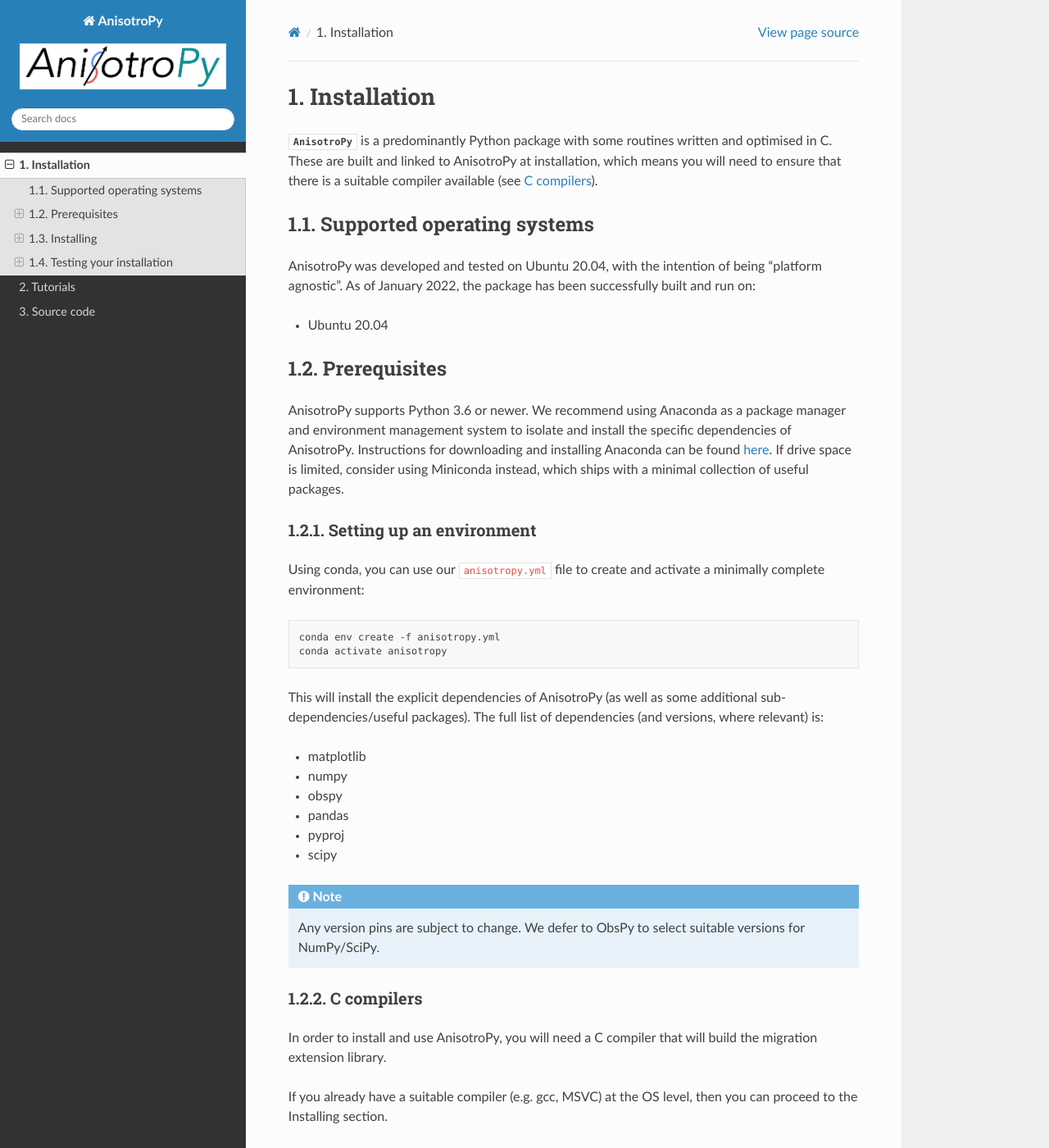
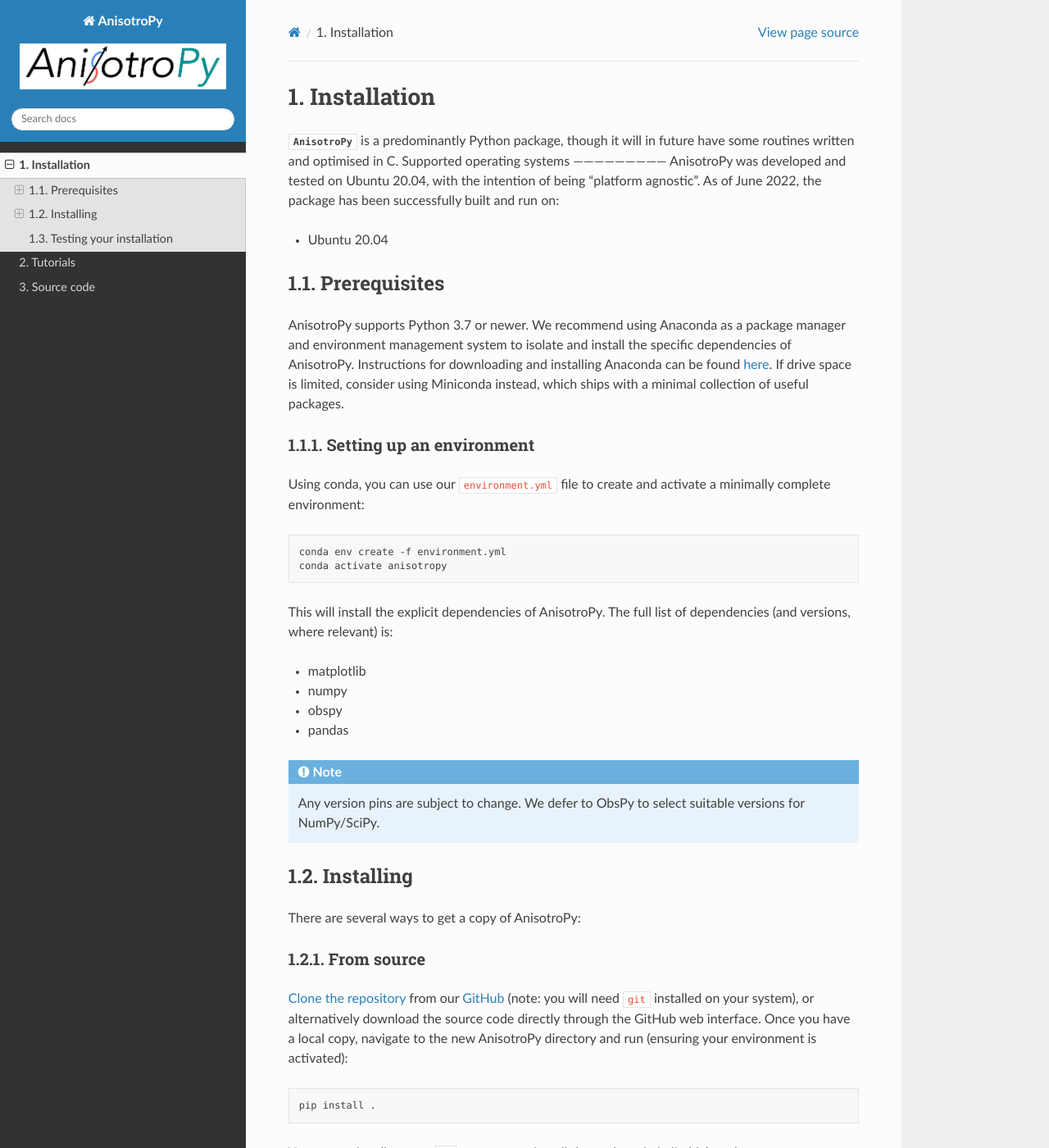
Before and after one commit to hemmelig/AnisotroPy, a Sphinx documentation site: the page built from docs/installation.rst, in a window 1280 px wide and 1400 px high. Shown: the whole window at 82% size. Built offline with Sphinx 7.4.7 and the Read the Docs theme 2.0.0, drawn with Linux system fonts in a browser that asks for light colours; pages that are not in the unit, such as notebooks, are missing from menus; some of the changed text lies outside the part shown.

Commit message:
:bookmark_tabs: Adjust installation instructions
Adjust installation instructions to remove a lot of the mess hanging
over from using the QM docs as a template. Update the testing
instructions.

```diff
--- a/docs/installation.rst
+++ b/docs/installation.rst
@@ -1,84 +1,33 @@
 Installation
 ============
-:mod:`AnisotroPy` is a predominantly Python package with some routines written and optimised in C. These are built and linked to AnisotroPy at installation, which means you will need to ensure that there is a suitable compiler available (see :ref:`C compilers`).
-
+:mod:`AnisotroPy` is a predominantly Python package, though it will in future have some routines written and optimised in C.
 Supported operating systems
 ---------------------------
-AnisotroPy was developed and tested on Ubuntu 20.04, with the intention of being "platform agnostic". As of January 2022, the package has been successfully built and run on:
+AnisotroPy was developed and tested on Ubuntu 20.04, with the intention of being "platform agnostic". As of June 2022, the package has been successfully built and run on:
 
 - Ubuntu 20.04
 
 Prerequisites
 -------------
-AnisotroPy supports Python 3.6 or newer. We recommend using Anaconda as a package manager and environment management system to isolate and install the specific dependencies of AnisotroPy. Instructions for downloading and installing Anaconda can be found `here <https://docs.anaconda.com/anaconda/install/>`_. If drive space is limited, consider using Miniconda instead, which ships with a minimal collection of useful packages.
+AnisotroPy supports Python 3.7 or newer. We recommend using Anaconda as a package manager and environment management system to isolate and install the specific dependencies of AnisotroPy. Instructions for downloading and installing Anaconda can be found `here <https://docs.anaconda.com/anaconda/install/>`_. If drive space is limited, consider using Miniconda instead, which ships with a minimal collection of useful packages.
 
 Setting up an environment
 *************************
-Using conda, you can use our ``anisotropy.yml`` file to create and activate a minimally complete environment:
+Using conda, you can use our ``environment.yml`` file to create and activate a minimally complete environment:
 
 .. code-block:: bash
 
-    conda env create -f anisotropy.yml
+    conda env create -f environment.yml
     conda activate anisotropy
 
-This will install the explicit dependencies of AnisotroPy (as well as some additional sub-dependencies/useful packages). The full list of dependencies (and versions, where relevant) is:
+This will install the explicit dependencies of AnisotroPy. The full list of dependencies (and versions, where relevant) is:
 
 - matplotlib
 - numpy
 - obspy
 - pandas
-- pyproj
-- scipy
 
 .. note:: Any version pins are subject to change. We defer to ObsPy to select suitable versions for NumPy/SciPy.
-
-C compilers
-***********
-In order to install and use AnisotroPy, you will need a C compiler that will build the migration extension library.
-
-If you already have a suitable compiler (e.g. gcc, MSVC) at the OS level, then you can proceed to the Installing section.
-
-If you do not, or to be sure, we recommend installing a compiler using conda. Instructions for doing this on :ref:`Linux` and :ref:`macOS` operating systems are given below.
-
-Linux
-#####
-We recommend installing the GNU compiler collection (GCC, which previously stood for the GNU C Compiler) `through conda <https://docs.conda.io/projects/conda-build/en/latest/resources/compiler-tools.html>`_.
-
-.. code-block:: bash
-
-    conda install gcc_linux-64
-
-It is generally useful to install compilers at the OS level, including a C++ compiler (e.g. gxx), which is required to build the scikit-fmm package.
-
-Once installed, you can proceed with the AnisotroPy :ref:`installation <Installing>`.
-
-macOS
-#####
-As with Linux, we recommend installing GCC through conda.
-
-.. code-block:: bash
-
-    conda install gcc
-
-.. note:: We have not yet tested compiling and/or running AnisotroPy against the Clang compiler.
-
-Alternatively, installation of compilers at an OS level can be done using ``Homebrew``, `a package manager for macOS <https://brew.sh/>`_. It is then as simple as:
-
-.. code-block:: bash
-
-    brew install gcc
-
-.. note:: To install gcc-9, replace ``gcc`` with ``gcc@9``
-
-Once installed, you can proceed with the AnisotroPy :ref:`installation <Installing>`.
-
-Windows
-#######
-Compilation and linking of the C extensions has been successful using the Microsoft Visual C++ (MSVC) build tools. We strongly recommend that you download and install these tools in order to use AnisotroPy. You can either install Visual Studio in its entirety, or just the Build Tools - `available here <https://visualstudio.microsoft.com/downloads/>`_. You will need to restart your computer once the installation process has completed. We recommend using the anaconda command line interface (unix shell-like) to install AnisotroPy over command prompt.
-
-.. warning:: AnisotroPy has been tested and validated on Windows, but there may yet remain some unknown issues. If you encounter an issue (and/or resolve it), please let us know!
-
-Once installed, you can proceed with the AnisotroPy :ref:`installation <Installing>`.
 
 Installing
 ----------
@@ -119,23 +68,10 @@
 
 Testing your installation
 -------------------------
-In order to test your installation, you will need to have cloned the GitHub repository. This will ensure you have all of the required benchmarked data (which is not included in pip/conda installs).
-
-Iceland icequake test
-*********************
-Navigate to ``AnisotroPy/examples/.`` and run the example scripts in the following order:
+Navigate to ``AnisotroPy/tests/.`` and run:
 
 .. code-block:: bash
 
-    python iceland_lut.py
-    python iceland_detect.py
-    python iceland_trigger.py
-    python iceland_locate.py
+    test_materials.py
 
-Once these have all run successfully, navigate to ``AnisotroPy/tests`` and run:
-
-.. code-block:: bash
-
-    python test_benchmarks.py
-
-This should execute with no failed tests.
+This should execute with no failed tests. More tests are on the way!
--- a/docs/tutorials.rst
+++ b/docs/tutorials.rst
@@ -6,4 +6,5 @@
 .. toctree::
    :maxdepth: 1
 
-   tutorials/hudson
+   tutorials/material_class
+   tutorials/material_mixing
--- a/requirements.txt
+++ b/requirements.txt
@@ -2,5 +2,3 @@
 numpy
 obspy
 pandas
-pyproj
-scipy
```
Also changed, not shown: other parts of docs/installation.rst (+1 -1 lines).
